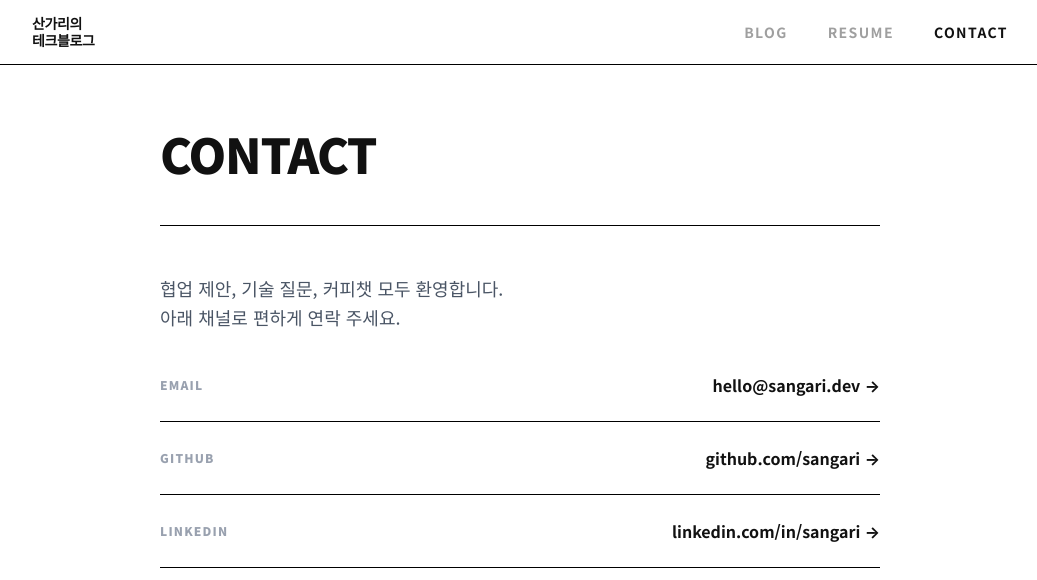
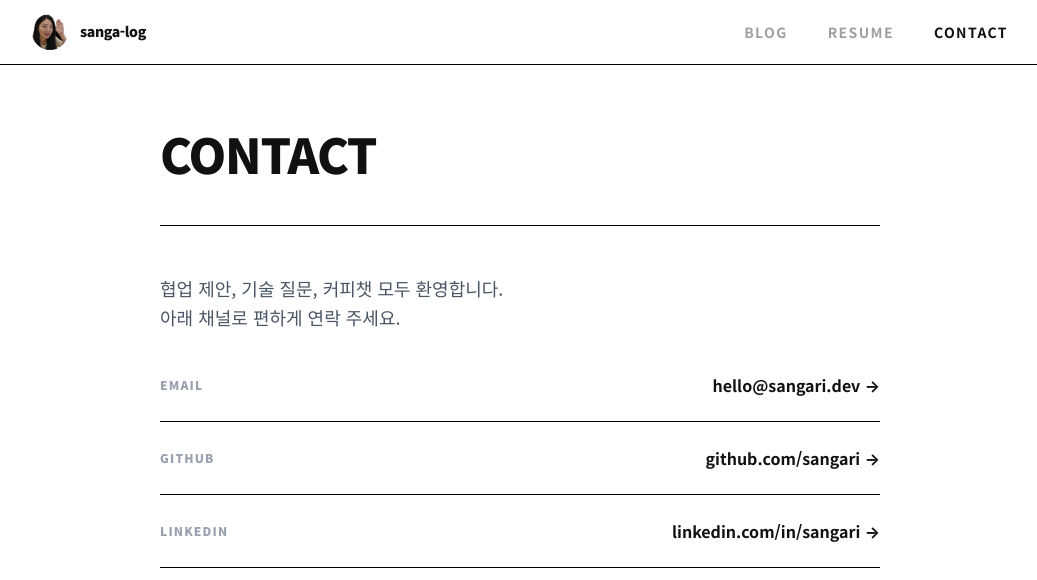
Before and after one commit to sanga-log/sanga.log, a Next.js app: page /contact in a window 1280 px wide. Shown: the top 580 px of the page, without its empty margins (120-1157 px from the left). Built offline with nearby package versions, Linux system fonts and the light colour scheme.

Commit message:
fix: 헤더 아이콘 적용

```diff
--- a/components/Header.tsx
+++ b/components/Header.tsx
@@ -1,6 +1,7 @@
 'use client';
 
 import Link from 'next/link';
+import Image from 'next/image';
 import { usePathname } from 'next/navigation';
 
 const navLinks = [
@@ -18,10 +19,18 @@ export default function Header() {
         {/* 로고 */}
         <Link
           href="/"
-          className="leading-tight text-sm font-black tracking-tight hover:opacity-70 transition-opacity shrink-0"
+          className="flex items-center gap-3 hover:opacity-70 transition-opacity shrink-0"
         >
-          <span className="block">산가리의</span>
-          <span className="block">테크블로그</span>
+          <Image
+            src="/profile.png"
+            alt="sanga-log logo"
+            width={36}
+            height={36}
+            className="rounded-full object-cover w-9 h-9"
+          />
+          <span className="leading-tight text-sm font-black tracking-tight">
+            <span className="block">sanga-log</span>
+          </span>
         </Link>
 
         {/* 네비게이션 - 모바일/데스크탑 공통 */}
@@ -32,9 +41,8 @@ export default function Header() {
               <Link
                 key={href}
                 href={href}
-                className={`text-xs md:text-sm font-bold tracking-widest transition-opacity ${
-                  isActive ? 'opacity-100' : 'opacity-40 hover:opacity-70'
-                }`}
+                className={`text-xs md:text-sm font-bold tracking-widest transition-opacity ${isActive ? 'opacity-100' : 'opacity-40 hover:opacity-70'
+                  }`}
               >
                 {label}
               </Link>
```
Also changed, not shown: public/profile.png (added).
